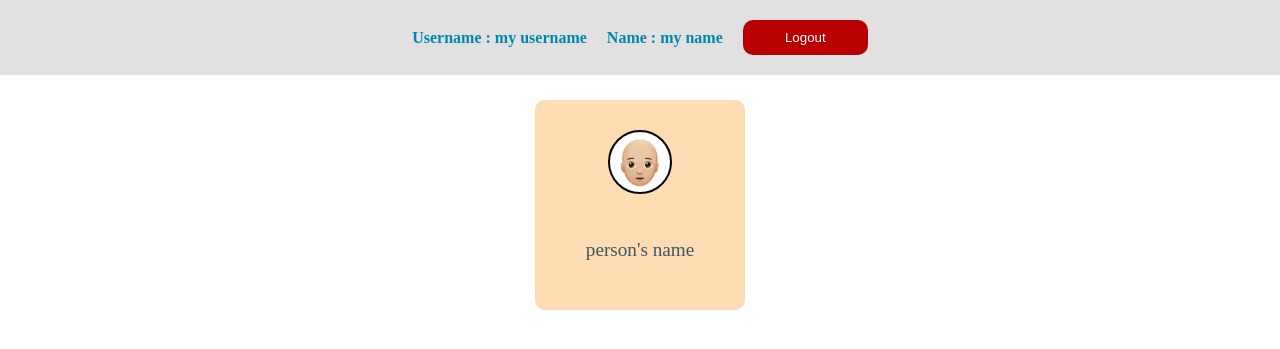
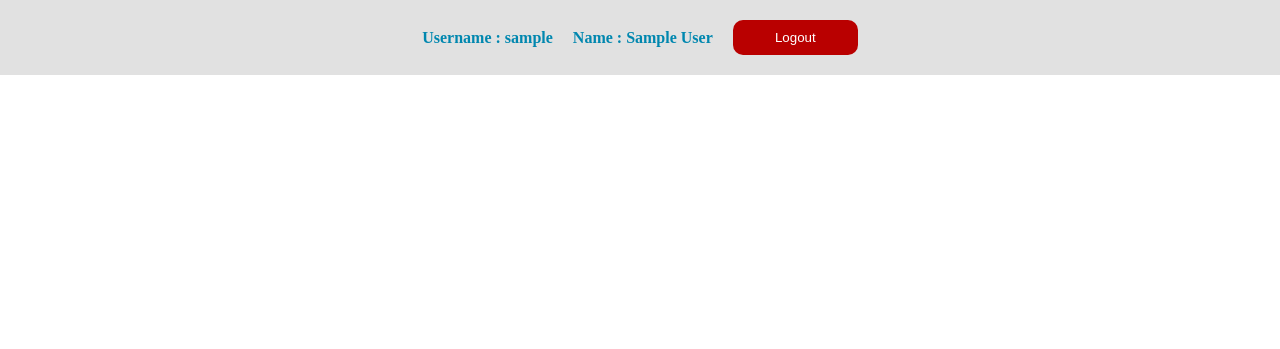
Before and after one commit to Mehmood007/dialoguedock, a Django app: page /home in a window 1280 px wide. Shown: the top 349 px of the page. Run offline with Django 5.2, Linux system fonts and the light colour scheme; the visitor is signed in with stand-in values (Sample User, id 1); data comes from the database, SQL or seed files in the repository.

Commit message:
Layout almost completed

```diff
--- a/chat/urls.py
+++ b/chat/urls.py
@@ -15,5 +15,5 @@ urlpatterns = [
     path('register', RegisterView.as_view(), name='register'),
     path('logout', LogoutView.as_view(), name='logout'),
     path('home', HomeView.as_view(), name='home'),
-    path('chat_person', ChatPersonView.as_view(), name='chat_person'),
+    path('chat_person/<int:id>', ChatPersonView.as_view(), name='chat_person'),
 ]
--- a/chat/views.py
+++ b/chat/views.py
@@ -3,7 +3,7 @@ from django.contrib.auth.mixins import LoginRequiredMixin
 from django.contrib.auth.models import User
 from django.http.request import HttpRequest
 from django.http.response import HttpResponse
-from django.shortcuts import redirect, render
+from django.shortcuts import get_object_or_404, redirect, render
 from django.views.generic import TemplateView
 
 
@@ -23,7 +23,7 @@ class LoginView(TemplateView):
         )
         if user != None:
             login(request, user)
-            return render(request, 'home.html')
+            return redirect('home')
 
         return render(request, 'login.html', {'error': 'Invalid Credentials'})
 
@@ -61,6 +61,19 @@ class LogoutView(TemplateView):
 class HomeView(LoginRequiredMixin, TemplateView):
     template_name = 'home.html'
 
+    def get_context_data(self, **kwargs):
+        users = User.objects.all()
+        return {
+            'users': users,
+        }
+
 
 class ChatPersonView(LoginRequiredMixin, TemplateView):
     template_name = 'chat_person.html'
+
+    def get_context_data(self, **kwargs):
+        print(kwargs)
+        person = get_object_or_404(User, id=kwargs.get('id'))
+        return {
+            'person': person,
+        }
--- a/templates/chat_person.html
+++ b/templates/chat_person.html
@@ -203,7 +203,6 @@
             border-style: solid;
             max-height: 200px;
             font-size: small;
-            text-align: right;
             flex-grow: 1;
         }
         .details .status{
@@ -234,9 +233,9 @@
         <a href="{% url 'home' %}"><button>Back</button></a>
         <div>
             <img src="{% static 'images/face.png' %}">
-            <p>person's name</p>
+            <p>{{person.first_name}} {{person.last_name}}</p>
         </div>
-        <p class="name-of-sender">Me : the user's name</p>
+        <p class="name-of-sender">Me : {{user}}</p>
     </header>
 
     <div id="reversed_div" style="display: flex;flex-direction: column-reverse;margin: 0;padding: 0;border: 0;overflow: auto;max-width: 100%;">
--- a/templates/home.html
+++ b/templates/home.html
@@ -91,16 +91,22 @@
 <body>
 
     <header>
-        <p>Username : my username</p>
-        <p>Name : my name</p>
+        <p>Username : {{user}}</p>
+        <p>Name : {{user.first_name}} {{user.last_name}}</p>
         <a href="{% url 'logout' %}"><button>Logout</button></a>
     </header>
 
     <main>
-        <a href=""><section>
+
+        {% for person in users %}
+        {% if person != user %}
+        <a href="{% url 'chat_person' person.id %}"><section>
             <img src="{% static 'images/face.png' %}">
-            <p>person's name</p>
+            <p>{{person.first_name}} {{person.last_name}}</p>
         </section></a>
+        {% endif %}
+        {% endfor %}
+
     </main>
 
 </body>
```
Also changed, not shown: README.md.
